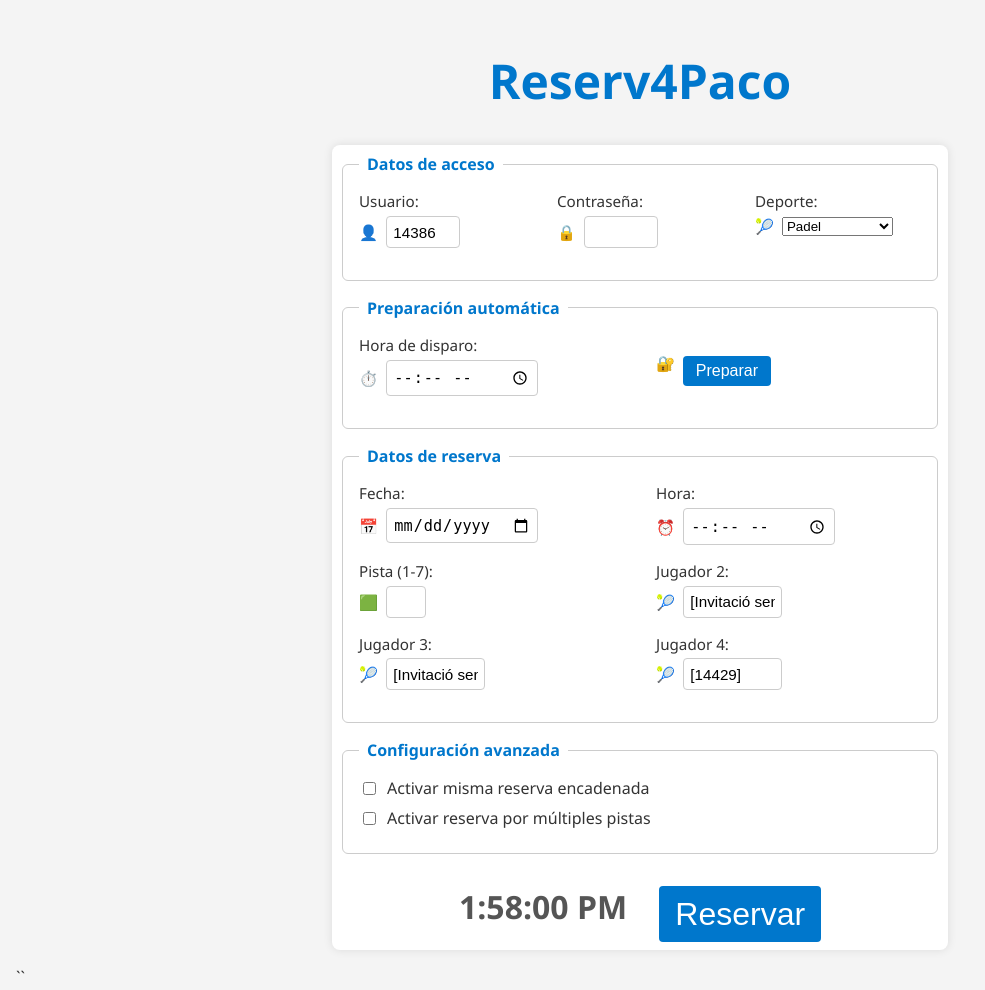
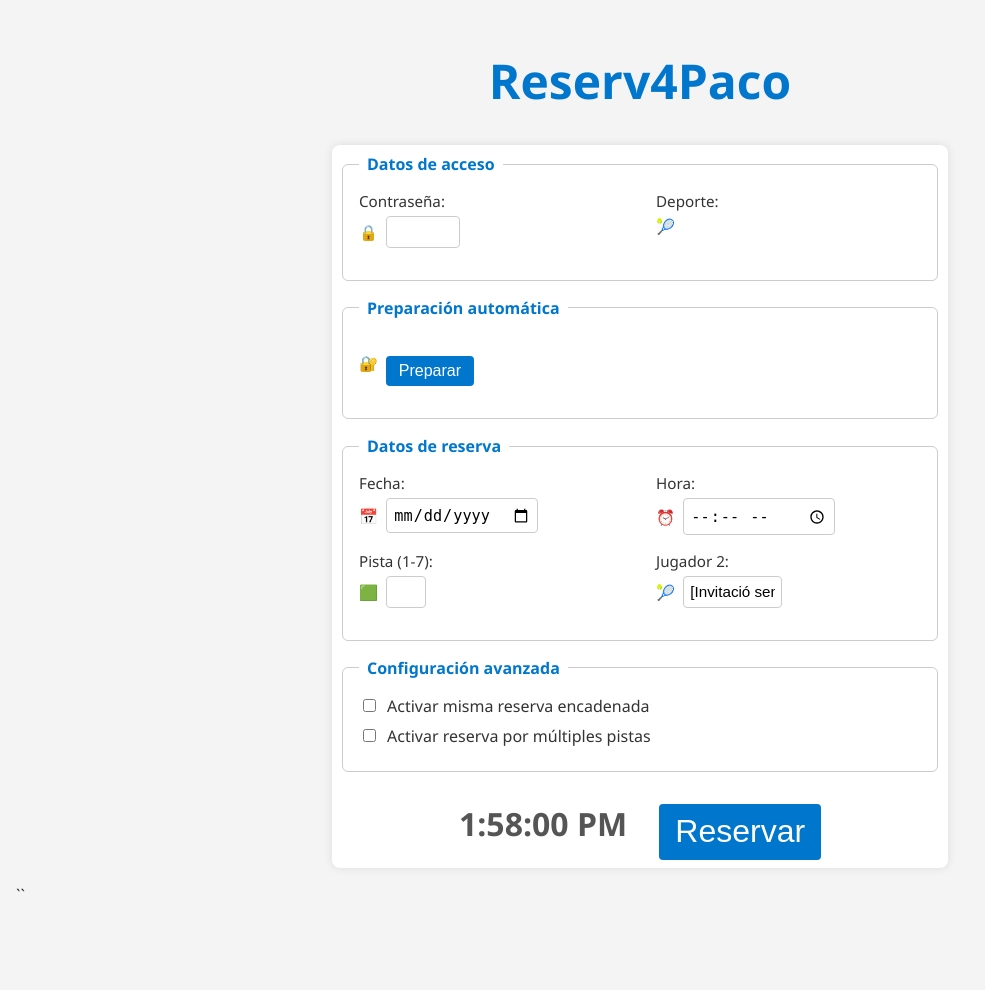
Before and after one commit to n4chete/Reserv4Paco, a Flask app: page / in a window 1280 px wide. Shown: the top 990 px of the page, without its empty margins (0-985 px from the left). After the commit the page ends 892 px from the top, so only its background shows below. Run offline with Flask 3, Linux system fonts and the light colour scheme.

Commit message:
Add files via upload

```diff
--- a/templates/index.html
+++ b/templates/index.html
@@ -171,7 +171,7 @@
     <fieldset>
       <legend>Datos de acceso</legend>
       <div class="field-row">
-        <label>Usuario:
+        <label for="usuario" style="display: none;">
           <div class="input-row">
             <span>👤</span>
             <input type="text" name="usuario" value="14386" required class="input-corto" maxlength="7">
@@ -186,10 +186,12 @@
 		<label>Deporte:
   <div class="input-row">
     <span>🎾</span>
-    <select name="deporte" id="selectorDeporte" class="input-medio">
-      <option value="padel">Padel</option>
-      <option value="tenis">Tenis</option>
-    </select>
+<label style="display: none;">
+  <select name="deporte" id="selectorDeporte" class="input-medio">
+    <option value="padel">Padel</option>
+    <option value="tenis" selected>Tenis</option>
+  </select>
+</label>
   </div>
 </label>
       </div>
@@ -197,12 +199,14 @@
 	  <fieldset>
   <legend>Preparación automática</legend>
   <div class="field-row">
-    <label>Hora de disparo:
+    <label style="display: none;">
+	<label>Hora de disparo:
       <div class="input-row">
         <span>⏱️</span>
         <input type="time" id="horaDisparo" class="input-medio">
       </div>
     </label>
+	</label>
     <label>
       <div class="input-row">
         <span>🔐</span>
```
